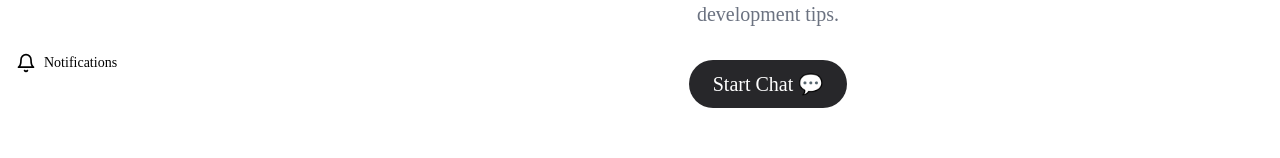
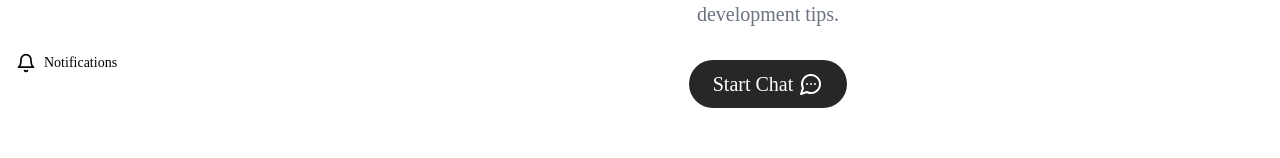
Before and after one commit to KGrim23/PathFinder_V1.0, a Next.js app: page /LandingPage in a window 1280 px wide. Shown: the part 389-547 px from the top of the page. Built offline with nearby package versions, Linux system fonts and the light colour scheme; no server answers.

Commit message:
lets talk to start chat woth lucid icon added

```diff
--- a/app/LandingPage/page.tsx
+++ b/app/LandingPage/page.tsx
@@ -14,6 +14,7 @@ import {
   CheckCircle,
   GraduationCap,
   LineChart,
+  MessageCircleMore,
   Users,
 } from "lucide-react";
 
@@ -80,7 +81,7 @@ export default function LandingPage() {
                         isDarkMode ? "text-white" : "text-white"
                       }`}
                     >
-                      Start Chat 💬
+                      Start Chat <MessageCircleMore />
                     </Button>
                   </div>
                 </div>
```
